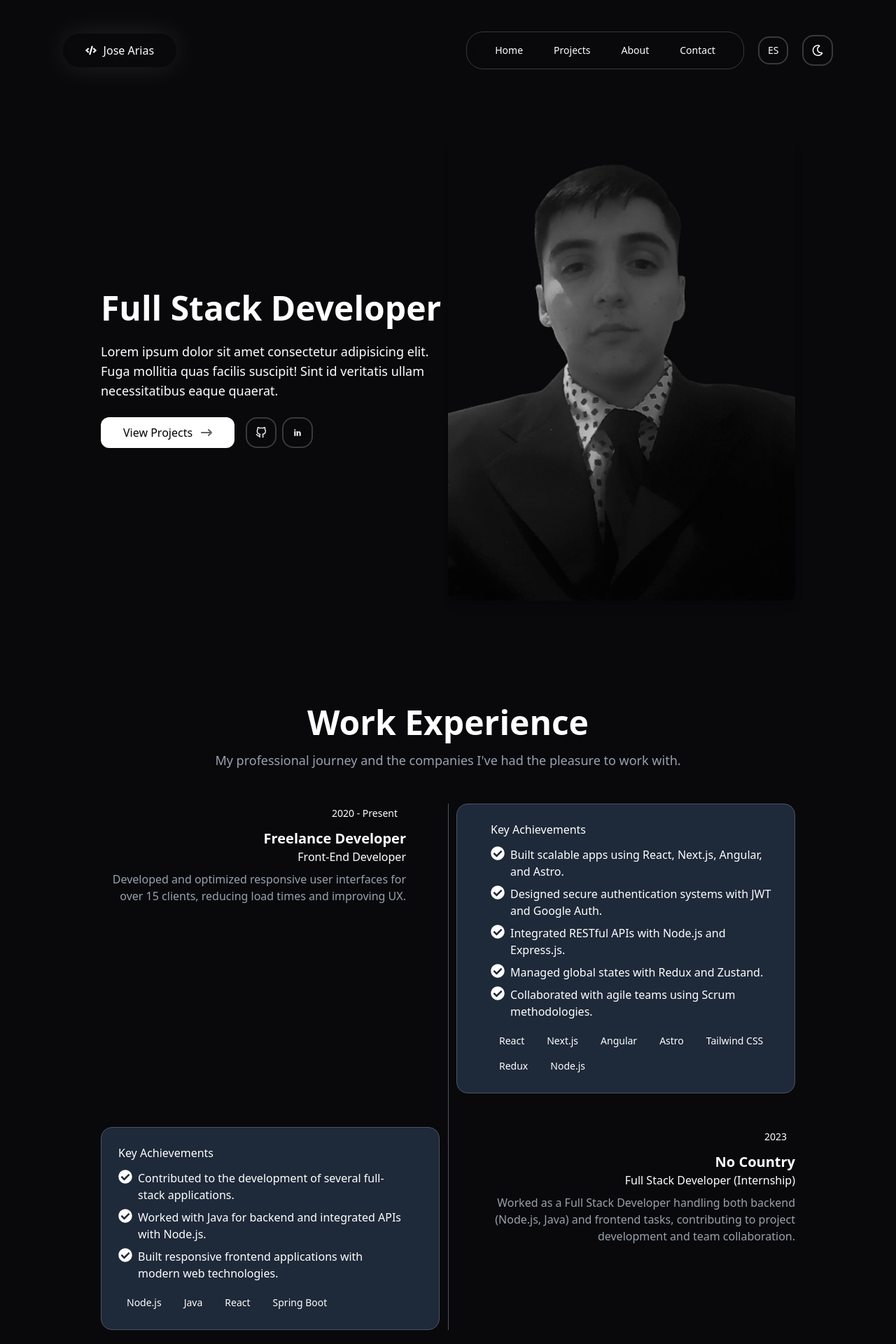
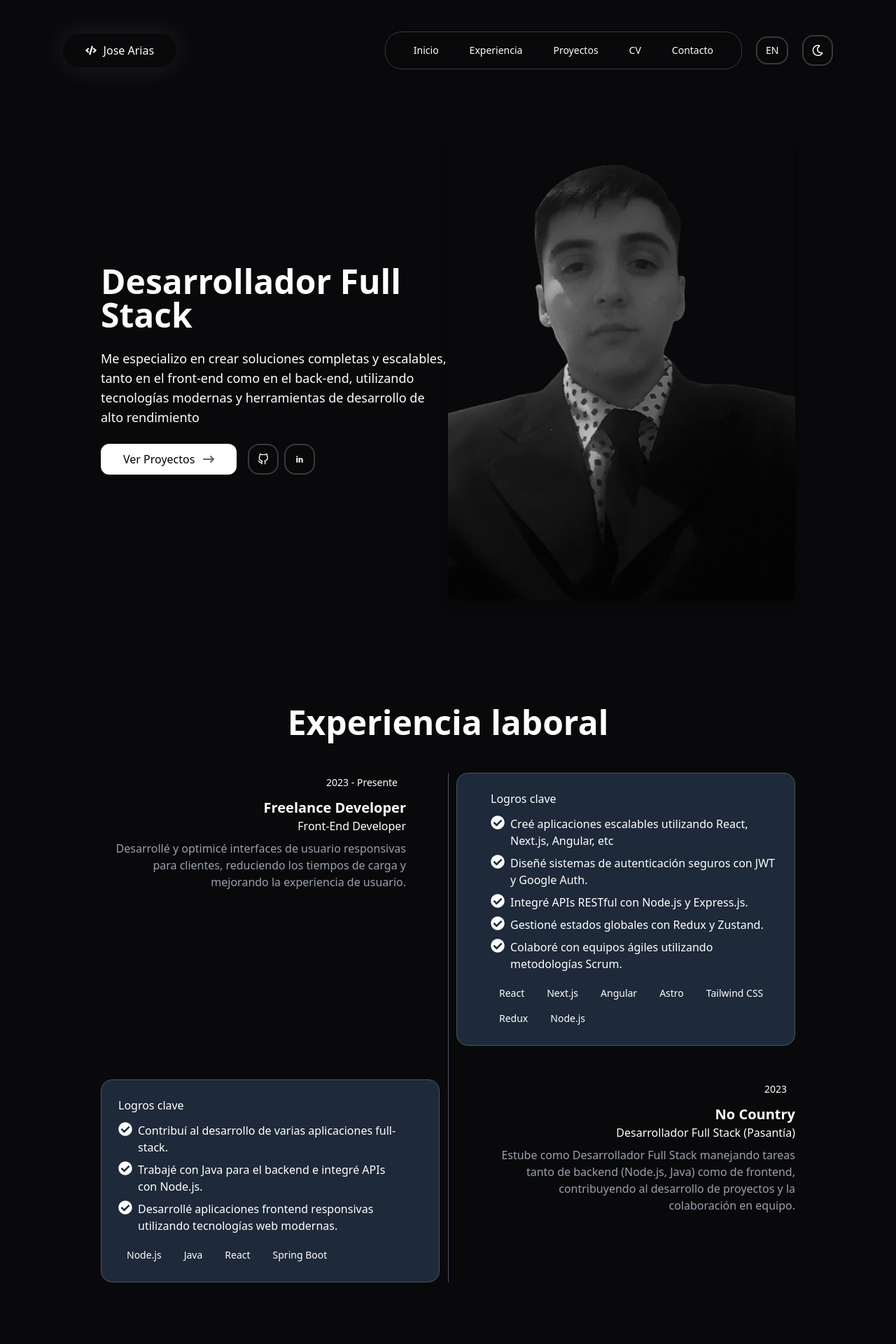
Before and after one commit to jooseariias/ports, a React (Vite) app: page / in a window 1280 px wide. Shown: the top 1920 px of the page at 70% size. Built offline with nearby package versions, Linux system fonts and the light colour scheme; a web font is replaced by a local one.

Commit message:
Añadir soporte para internacionalización con i18next y traducciones en español e inglés

```diff
--- a/package.json
+++ b/package.json
@@ -11,8 +11,10 @@
   },
   "dependencies": {
     "@tailwindcss/vite": "^4.0.6",
+    "i18next": "^24.2.2",
     "react": "^19.0.0",
     "react-dom": "^19.0.0",
+    "react-i18next": "^15.4.1",
     "react-icons": "^5.4.0",
     "tailwindcss": "^4.0.6"
   },
--- a/src/App.jsx
+++ b/src/App.jsx
@@ -1,3 +1,7 @@
+import { I18nextProvider } from 'react-i18next';
+import i18n from './Config/i18n';
+
+
 import  Navbar  from './Components/Navbar'
 import Main from './Components/Main'
 import Proyects from './Components/Proyects'
@@ -8,6 +12,7 @@ import Footer from "./Components/Footer"
 
 export default function App() {
   return (
+    <I18nextProvider i18n={i18n}>
     <div className='bg-primary'>
     <Navbar />
     <Main />
@@ -17,5 +22,6 @@ export default function App() {
     < Contact />
     <Footer />
     </div>
+    </I18nextProvider>
   )
 }
--- a/src/Components/Experience.jsx
+++ b/src/Components/Experience.jsx
@@ -1,14 +1,13 @@
 import { FaCheckCircle } from "react-icons/fa";
+import { useTranslation } from 'react-i18next';
 
 export default function Experience() {
+  const { t } = useTranslation();
   return (
     <section id="experience" className="py-20 px-4 text-white">
       <div className="max-w-7xl mx-auto">
         <div className="text-center mb-12">
-          <h2 className="text-3xl sm:text-4xl md:text-5xl font-bold mb-4">Work Experience</h2>
-          <p className="text-gray-400 text-lg max-w-2xl mx-auto">
-            My professional journey and the companies I've had the pleasure to work with.
-          </p>
+          <h2 className="text-3xl sm:text-4xl md:text-5xl font-bold mb-4">{t('experience.title')}</h2>
         </div>
 
         <div className="relative">
@@ -18,30 +17,30 @@ export default function Experience() {
           {/* Experience Items */}
           {[
             {
-              date: "2020 - Present",
+              date: t('experience.year'),
               company: "Freelance Developer",
               role: "Front-End Developer",
               description:
-                "Developed and optimized responsive user interfaces for over 15 clients, reducing load times and improving UX.",
+                t("experience.freelance.description"),
               achievements: [
-                "Built scalable apps using React, Next.js, Angular, and Astro.",
-                "Designed secure authentication systems with JWT and Google Auth.",
-                "Integrated RESTful APIs with Node.js and Express.js.",
-                "Managed global states with Redux and Zustand.",
-                "Collaborated with agile teams using Scrum methodologies.",
+                t("experience.freelance.achievement1"),
+                t("experience.freelance.achievement2"),
+                t("experience.freelance.achievement3"),
+                t("experience.freelance.achievement4"),
+                t("experience.freelance.achievement5"),
               ],
               tech: ["React", "Next.js", "Angular", "Astro", "Tailwind CSS", "Redux", "Node.js"],
             },
             {
               date: "2023",
               company: "No Country",
-              role: "Full Stack Developer (Internship)",
+              role: t("experience.noCountry.role"),
               description:
-                "Worked as a Full Stack Developer handling both backend (Node.js, Java) and frontend tasks, contributing to project development and team collaboration.",
+                t("experience.noCountry.description"),
               achievements: [
-                "Contributed to the development of several full-stack applications.",
-                "Worked with Java for backend and integrated APIs with Node.js.",
-                "Built responsive frontend applications with modern web technologies.",
+                t("experience.noCountry.achievement1"),
+                t("experience.noCountry.achievement2"),
+                t("experience.noCountry.achievement3"),
               ],
               tech: ["Node.js", "Java", "React", "Spring Boot"],
             },
@@ -63,7 +62,7 @@ export default function Experience() {
               <div
                 className={`bg-gray-800 border border-gray-600 rounded-2xl p-6 ${index % 2 === 0 ? "md:pl-12" : "md:order-1 md:pr-12"}`}
               >
-                <h4 className="font-medium mb-3">Key Achievements</h4>
+                <h4 className="font-medium mb-3">{t('experience.keyAchievements')}</h4>
                 <ul className="space-y-2 mb-4">
                   {experience.achievements.map((achievement) => (
                     <li key={achievement} className="flex items-start">
--- a/src/Components/Main.jsx
+++ b/src/Components/Main.jsx
@@ -2,34 +2,41 @@ import { FaArrowRightLong } from "react-icons/fa6";
 import { FiGithub } from "react-icons/fi";
 import Image from "../assets/foto.png";
 import { TiSocialLinkedin } from "react-icons/ti";
+import { useTranslation } from 'react-i18next';
 
 export default function Main() {
+  const { t } = useTranslation();
   return (
     <div className="mt-12 sm:mt-20 md:mt-28 lg:mt-32 px-4 min-h-screen flex items-center">
       <div className="flex flex-col-reverse lg:flex-row items-center w-full max-w-6xl mx-auto">
         <div className="text-center lg:text-left lg:w-1/2">
           <h2 className="text-white text-3xl sm:text-4xl md:text-5xl font-bold">
-            Full Stack Developer
+            {t('home.title')}
           </h2>
           <p className="text-white mt-4 sm:mt-6 text-sm sm:text-base md:text-lg">
-            Lorem ipsum dolor sit amet consectetur adipisicing elit. Fuga
-            mollitia quas facilis suscipit! Sint id veritatis ullam
-            necessitatibus eaque quaerat.
+            {t('home.description')}
           </p>
           <div className="flex flex-wrap gap-4 mt-6 justify-center lg:justify-start">
             <button className="bg-white hover:cursor-pointer  flex items-center px-6 py-2 rounded-xl hover:bg-gray-300 group transition-all duration-300 sm:text-base md:px-8">
-              View Projects
+              {t('home.viewProjects')}
               <FaArrowRightLong className="ml-2 sm:ml-3 animate-pulse transition-transform duration-300 group-hover:translate-x-2" />
             </button>
 
             <div className="flex gap-2">
-              <button className="relative  hover:animate-pulse hover:bg-gray-900 hover:cursor-pointer transition duration-500 p-3 border-2 rounded-2xl border-white/20 backdrop-blur-sm text-white">
+              <button
+                className="relative hover:animate-pulse hover:bg-gray-900 hover:cursor-pointer transition duration-500 p-3 border-2 rounded-2xl border-white/20 backdrop-blur-sm text-white"
+                title="GitHub"
+              >
                 <FiGithub />
               </button>
-              <button className="relative hover:animate-pulse hover:cursor-pointer hover:bg-gray-900 transition  duration-500 p-3 border-2 rounded-2xl border-white/20 backdrop-blur-sm text-white">
+              <button
+                className="relative hover:animate-pulse hover:cursor-pointer hover:bg-gray-900 transition duration-500 p-3 border-2 rounded-2xl border-white/20 backdrop-blur-sm text-white"
+                title="LinkedIn"
+              >
                 <TiSocialLinkedin />
               </button>
             </div>
+
           </div>
         </div>
 
--- a/src/Components/Navbar.jsx
+++ b/src/Components/Navbar.jsx
@@ -1,16 +1,17 @@
 import { FaRegMoon, FaBars, FaSun, FaCode } from "react-icons/fa";
 import { useState, useRef } from "react";
-
+import { useTranslation } from 'react-i18next';
 
 export default function Navbar() {
   const [hoverIndex, setHoverIndex] = useState(null);
   const [indicatorStyle, setIndicatorStyle] = useState({ width: 0, left: 0 });
   const [isMenuOpen, setIsMenuOpen] = useState(false);
-  const [language, setLanguage] = useState("EN");
+  const { t, i18n } = useTranslation();
+
   const [isDarkMode, setIsDarkMode] = useState(false);
 
   const linksRef = useRef([]);
-  const links = ["Home", "Projects", "About", "Contact"];
+  const links = [ t('navbar.home'),t('navbar.experience'), t('navbar.projects'), t('navbar.cv'), t('navbar.contact')];
 
   const handleMouseEnter = (index) => {
     if (linksRef.current[index]) {
@@ -25,7 +26,8 @@ export default function Navbar() {
   };
 
   const handleLanguageChange = () => {
-    setLanguage(language === "EN" ? "ES" : "EN");
+    const newLanguage = i18n.language === "en" ? "es" : "en"; // Cambia entre inglés y español
+    i18n.changeLanguage(newLanguage);
   };
 
   const toggleDarkMode = () => {
@@ -37,7 +39,7 @@ export default function Navbar() {
     <div className="fixed top-0 mt-8 left-0 right-0 z-50 flex items-center justify-between h-20 px-4 sm:px-[7%]">
       <header className="flex text-white justify-between items-center w-full h-20">
         <button className="px-8 flex items-center gap-2.5 py-3 rounded-3xl backdrop-blur-sm shadow-[0_0_40px_0px_rgba(255,255,255,0.1)] text-white">
-        < FaCode/>  Jose Arias
+          <FaCode /> Jose Arias
         </button>
 
         <button
@@ -61,7 +63,7 @@ export default function Navbar() {
             {links.map((link, index) => (
               <a
                 key={index}
-                href="#"
+                href={link}
                 className="relative z-10 text-sm px-4 py-1 transition-all duration-300 hover:text-white"
                 ref={(el) => (linksRef.current[index] = el)}
                 onMouseEnter={() => handleMouseEnter(index)}
@@ -76,7 +78,7 @@ export default function Navbar() {
             onClick={handleLanguageChange}
             className="relative px-3 text-sm py-2 border-2 rounded-2xl border-white/20 backdrop-blur-sm text-white hover:bg-gray-700 transition duration-300"
           >
-            {language === "EN" ? "ES" : "EN"}
+            {i18n.language === "en" ? "ES" : "EN"}
           </button>
 
           <button
@@ -86,7 +88,6 @@ export default function Navbar() {
             {isDarkMode ? <FaSun className="" /> : <FaRegMoon />}
           </button>
         </nav>
-
 
         <div
           className={`lg:hidden fixed top-0 right-0 w-full h-full bg-opacity-60 transition-all duration-300 ease-in-out ${isMenuOpen ? "block" : "hidden"
@@ -111,7 +112,7 @@ export default function Navbar() {
               onClick={handleLanguageChange}
               className="relative py-2 px-8 border-2 rounded-2xl border-white/20 backdrop-blur-sm text-white hover:bg-gray-700 transition duration-300"
             >
-              {language === "EN" ? "ES" : "EN"}
+              {i18n.language === "en" ? "ES" : "EN"}
             </button>
             <button
               onClick={toggleDarkMode}
--- /dev/null
+++ b/src/Config/i18n.js
@@ -0,0 +1,24 @@
+import i18n from 'i18next';
+import { initReactI18next } from 'react-i18next';
+import translationES from '../Locales/es.json';
+import translationEN from '../Locales/en.json';
+
+const resources = {
+  en: {
+    translation: translationEN,
+  },
+  es: {
+    translation: translationES,
+  },
+};
+
+i18n.use(initReactI18next).init({
+  resources,
+  lng: 'es',
+  fallbackLng: 'es',
+  interpolation: {
+    escapeValue: false,
+  },
+});
+
+export default i18n;
--- /dev/null
+++ b/src/Locales/en.json
@@ -0,0 +1,65 @@
+{
+  "navbar": {
+    "home": "Home",
+    "experience": "Experience",
+    "projects": "Projects",
+    "cv": "CV",
+    "contact": "Contact"
+  },
+  "home": {
+    "title": "Full Stack Developer",
+    "description": "I specialize in creating complete and scalable solutions, both on the front-end and back-end, using modern technologies and high-performance development tools.",
+    "viewProjects": "View Projects"
+  },
+  "experience": {
+    "title": "Work Experience",
+    "year": "2023 - Present",
+    "freelance": {
+      "description": "Developed and optimized responsive user interfaces for clients, reducing load times and improving user experience.",
+      "achievement1": "Built scalable apps using React, Next.js, Angular, etc.",
+      "achievement2": "Designed secure authentication systems with JWT and Google Auth.",
+      "achievement3": "Integrated RESTful APIs with Node.js and Express.js.",
+      "achievement4": "Managed global states with Redux and Zustand.",
+      "achievement5": "Collaborated with agile teams using Scrum methodologies."
+    },
+    "noCountry": {
+      "role": "Full Stack Developer (Internship)",
+      "description": "Worked as a Full Stack Developer handling both backend (Node.js, Java) and frontend tasks, contributing to project development and team collaboration.",
+      "achievement1": "Contributed to the development of several full-stack applications.",
+      "achievement2": "Worked with Java for backend and integrated APIs with Node.js.",
+      "achievement3": "Built responsive frontend applications using modern web technologies."
+    },
+    "keyAchievements": "Key Achievements"
+  },
+  "proyects": {
+    "title": "Projects",
+    "viewProjects": "View Projects",
+    "viewMore": "View More"
+  },
+  "skills": {
+    "title": "Skills and Technologies",
+    "frontend": "Front-End Development",
+    "backend": "Back-End Development",
+    "tools": "Tools and Methods",
+    "softSkills": "Soft Skills"
+  },
+  "contact": {
+    "title": "Contact",
+    "name": "Name",
+    "email": "Email",
+    "message": "Message",
+    "sendMessage": "Send Message",
+    "successMessage": "Message sent successfully!",
+    "errorMessage": "Error sending message!",
+    "formError": "Please fill out all fields.",
+    "contactInfo": "Contact Information",
+    "socialMedia": "Social Media",
+    "linkedin": "LinkedIn",
+    "github": "GitHub",
+    "plasholder": "Ex: John Doe",
+    "emailPlaceholder": "Ex: johndoe@gmail.com",
+    "messagePlaceholder": "Ex: Hi, how are you?",
+    "send": "Send",
+    "close": "Close"
+  }
+}
--- /dev/null
+++ b/src/Locales/es.json
@@ -0,0 +1,69 @@
+{
+  "navbar": {
+    "home": "Inicio",
+    "experience": "Experiencia",
+    "projects": "Proyectos",
+    "cv": "CV",
+    "contact": "Contacto"
+  },
+  "home": {
+    "title": "Desarrollador Full Stack",
+    "description": "Me especializo en crear soluciones completas y escalables, tanto en el front-end como en el back-end, utilizando tecnologías modernas y herramientas de desarrollo de alto rendimiento",
+    "viewProjects": "Ver Proyectos"
+  },
+  "experience": {
+    "title": "Experiencia laboral",
+    "year": "2023 - Presente",
+    "freelance": {
+      "description": "Desarrollé y optimicé interfaces de usuario responsivas para clientes, reduciendo los tiempos de carga y mejorando la experiencia de usuario.",
+      "achievement1": "Creé aplicaciones escalables utilizando React, Next.js, Angular, etc",
+      "achievement2": "Diseñé sistemas de autenticación seguros con JWT y Google Auth.",
+      "achievement3": "Integré APIs RESTful con Node.js y Express.js.",
+      "achievement4": "Gestioné estados globales con Redux y Zustand.",
+      "achievement5": "Colaboré con equipos ágiles utilizando metodologías Scrum."
+    },
+    "noCountry": {
+      "role": "Desarrollador Full Stack (Pasantía)",
+      "description": "Estube como Desarrollador Full Stack manejando tareas tanto de backend (Node.js, Java) como de frontend, contribuyendo al desarrollo de proyectos y la colaboración en equipo.",
+      "achievement1": "Contribuí al desarrollo de varias aplicaciones full-stack.",
+      "achievement2": "Trabajé con Java para el backend e integré APIs con Node.js.",
+      "achievement3": "Desarrollé aplicaciones frontend responsivas utilizando tecnologías web modernas."
+    },
+    "keyAchievements": "Logros clave"
+  },
+  "proyects": {
+    "title": "Proyectos",
+    "viewProjects": "Ver Proyectos",
+    "viewMore": "Ver más"
+  },
+
+    "skills": {
+      "title": "Habilidades y Tecnologías",
+      "frontend": "Desarrollo Front-End",
+      "backend": "Desarrollo Back-End",
+      "tools": "Herramientas y Métodos",
+      "softSkills": "Habilidades Blandas"
+    },
+
+    "contact": {
+      "title": "Contacto",
+      "name": "Nombre",
+      "email": "Email",
+      "message": "Mensaje",
+      "sendMessage": "Enviar Mensaje",
+      "successMessage": "¡Mensaje enviado con éxito!",
+      "errorMessage": "¡Error al enviar el mensaje!",
+      "formError": "Por favor, rellene todos los campos.",
+      "contactInfo": "Información de contacto",
+      "socialMedia": "Redes sociales",
+      "linkedin": "LinkedIn",
+      "github": "GitHub",
+      "plasholder": "Ejm:John Doe",
+      "emailPlaceholder": "Ejm: johndoe@gmail.com",
+      "messagePlaceholder": " Ejm: Hola, ¿cómo estás?",
+      "send": "Enviar",
+      "close": "Cerrar"
+
+
+    }
+}
```
Also changed, not shown: src/Components/Contact.jsx (+19 -24 lines), src/Components/Proyects.jsx (+7 -5 lines), src/Components/Skill.jsx (+11 -9 lines), 1 other file (tests, documents, lock files or other folders).
